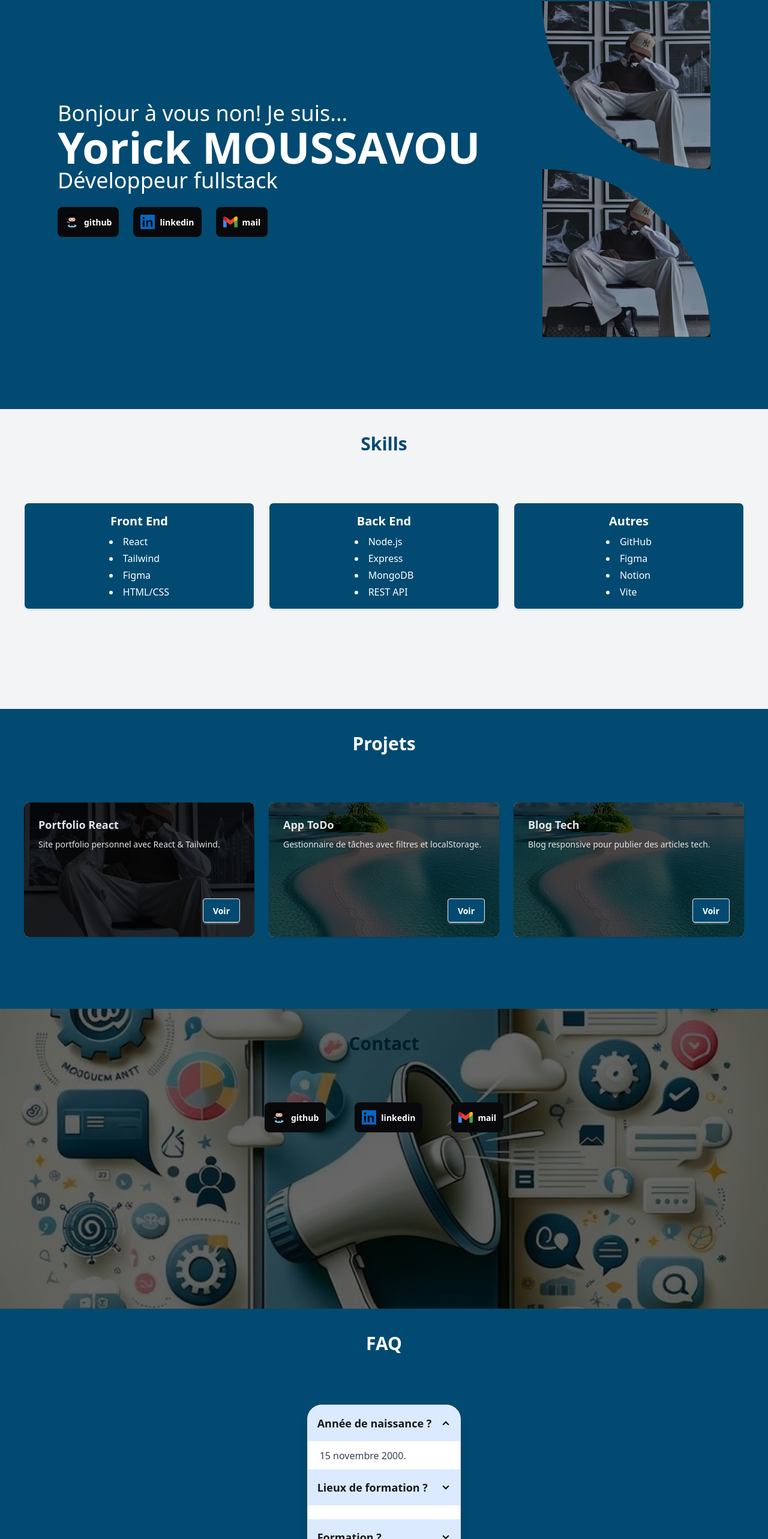
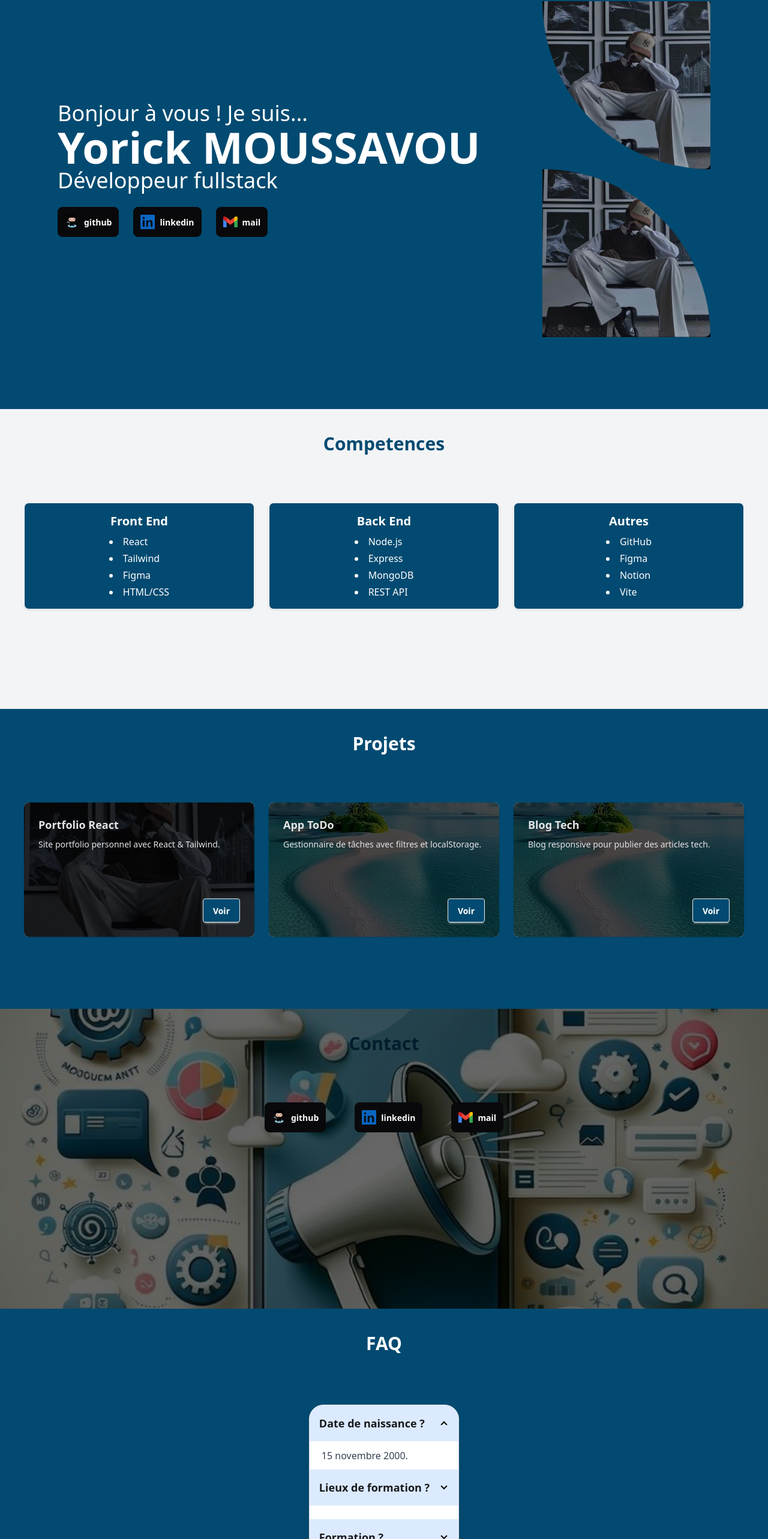
Before and after one commit to Yorick-MOUSSAVOU/MonPortfolio, a React (Vite) app: page / in a window 1280 px wide. Shown: the part 185-2751 px from the top of the page at 60% size. Built offline with nearby package versions, Linux system fonts and the light colour scheme.

Commit message:
modification des textes

```diff
--- a/src/App.jsx
+++ b/src/App.jsx
@@ -43,7 +43,7 @@ export default function App() {
             </label>
             <ul
               tabIndex={0}
-              className="menu menu-sm dropdown-content mt-3 z-[1] p-2 shadow bg-sky-900 rounded-box w-52 uppercase"
+              className="menu menu-sm dropdown-content mt-3 z-[1] p-2 shadow bg-sky-900 rounded-box w-52 uppercase mr-3.5"
             >
               {listMenu.map((menu) => (
                 <Menu key={menu.id} {...menu} />
@@ -56,7 +56,7 @@ export default function App() {
         <div className="w-full flex max-md:flex-col max-md:items-center items-center justify-between">
           <div className="flex flex-col gap-y-6 overflow-hidden">
             <div className="">
-              <p className="font-light text-4xl">Bonjour à vous non! Je suis...</p>
+              <p className="font-light text-4xl">Bonjour à vous ! Je suis...</p>
               <h1 className="font-semibold text-7xl max-md:text-5xl">Yorick MOUSSAVOU</h1>
               <p className="font-medium text-4xl">Développeur fullstack</p>
             </div>
@@ -74,7 +74,7 @@ export default function App() {
       </section>
 
       <section id="skills" className="min-h-screen md:min-h-[500px] bg-gray-100 p-10">
-        <h2 className="text-3xl text-center text-sky-900 font-bold mb-20">Skills</h2>
+        <h2 className="text-3xl text-center text-sky-900 font-bold mb-20">Competences</h2>
         <div className="grid grid-cols-1 md:grid-cols-3 gap-6 mt-10">
           <Skills
             titre="Front End"
@@ -118,7 +118,7 @@ export default function App() {
             <div className="collapse collapse-arrow join-item">
               <input type="radio" name="my-accordion-4" defaultChecked />
               <div className="collapse-title text-lg font-semibold bg-blue-100 hover:bg-blue-200 transition-all duration-200">
-                Année de naissance ?
+                Date de naissance ?
               </div>
               <div className="collapse-content text-gray-700 bg-white px-5 py-3 text-base">
                 15 novembre 2000.
--- a/src/data/menuData.jsx
+++ b/src/data/menuData.jsx
@@ -1,7 +1,7 @@
 import { Book, Code2, Mail, HelpCircle } from "lucide-react";
 
 export const listMenu = [
-  { id: 0, name: "skills", path: "#skills", icon: Code2 },
+  { id: 0, name: "Competences", path: "#skills", icon: Code2 },
   { id: 1, name: "projets", path: "#projets", icon: Book },
   { id: 2, name: "contact", path: "#contact", icon: Mail },
   { id: 3, name: "faq", path: "#faq", icon: HelpCircle },
```
